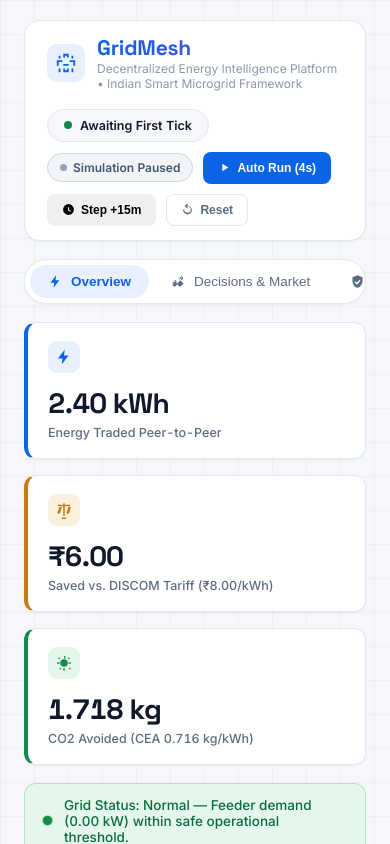
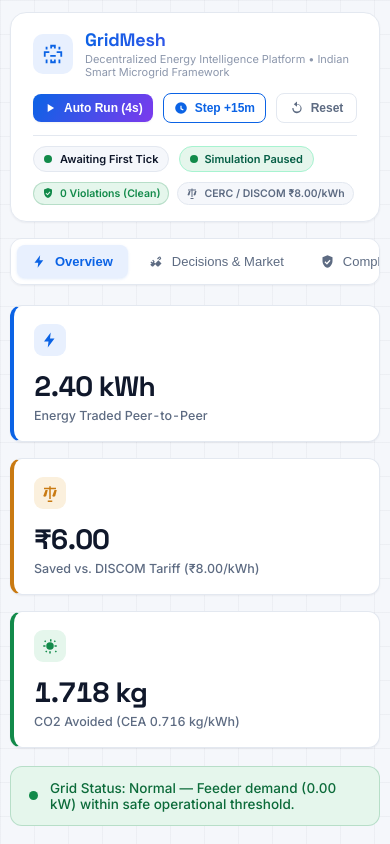
Before and after one commit to Codexhack286/Gridmesh, a Next.js app in the folder frontend/: page / in a window 390 px wide. Shown: the top 844 px of the page. Built offline with nearby package versions, Linux system fonts and the light colour scheme; no server answers.

Commit message:
fix(layout): enforce constant 1280px container width, executive 2-tier topbar, full-width symmetrical navigation tabs, and comprehensive responsive breakpoints

```diff
--- a/frontend/components/Header.tsx
+++ b/frontend/components/Header.tsx
@@ -59,53 +59,23 @@
 
   return (
     <div style={{ marginBottom: 18 }}>
-      {/* Topbar */}
+      {/* Executive Topbar Card */}
       <header className="topbar">
+        {/* Tier 1: Platform Brand on Left, Primary Simulation Controls on Right */}
+        <div className="topbar-row-primary">
           <div className="brand-wrapper">
             <div className="brand-icon">
               <Icon name="circuitry" size={22} />
             </div>
             <div className="brand-text">
               <span className="brand-title-grad">GridMesh</span>
-            <span className="brand-subtitle-light">Decentralized Energy Intelligence Platform • Indian Smart Microgrid Framework</span>
+              <span className="brand-subtitle-light">
+                Decentralized Energy Intelligence Platform • Indian Smart Microgrid Framework
+              </span>
             </div>
           </div>
 
-        <div className="topbar-right">
-          {quantModel && (
-            <span style={{ fontSize: 11.5, fontWeight: 600, color: "var(--voltage)", background: "var(--voltage-soft)", padding: "4px 10px", borderRadius: 999 }}>
-              {quantModel}
-            </span>
-          )}
-
-          <div className="clock-pill">
-            <span className={`pill-dot ${dotState}`} />
-            <span>{clockLabel}</span>
-          </div>
-
-          <div style={{
-            display: "inline-flex",
-            alignItems: "center",
-            gap: 6,
-            fontSize: 12,
-            fontWeight: 600,
-            padding: "6px 12px",
-            borderRadius: 999,
-            background: stressed ? "var(--alert-soft)" : !running ? "#F1F5F9" : "var(--leaf-soft)",
-            color: stressed ? "#9C1B2E" : !running ? "#475569" : "#0C6B3A",
-            border: `1px solid ${stressed ? "rgba(208,34,58,0.2)" : !running ? "#CBD5E1" : "rgba(18,138,74,0.2)"}`
-          }}>
-            <span style={{
-              width: 7,
-              height: 7,
-              borderRadius: "50%",
-              backgroundColor: stressed ? "var(--alert)" : !running ? "#94A3B8" : "var(--leaf)",
-              display: "inline-block"
-            }} />
-            <span>{pillText}</span>
-          </div>
-
-          {/* Primary Simulation Controls */}
+          <div className="topbar-actions">
             <button
               className={`btn ${running ? "btn-warn" : "btn-primary"}`}
               onClick={onToggleSim}
@@ -134,17 +104,52 @@
               <Icon name="reset" size={13} />
               <span>Reset</span>
             </button>
+          </div>
+        </div>
 
-          {violationCount > 0 && (
-            <span style={{ fontSize: 11.5, fontWeight: 700, color: "var(--alert)", background: "var(--alert-soft)", padding: "5px 10px", borderRadius: 999, display: "inline-flex", alignItems: "center", gap: 5 }}>
+        {/* Tier 2: Live Telemetry, Model Status & Compliance Strip */}
+        <div className="topbar-row-secondary">
+          <div className="topbar-status-left">
+            <div className="clock-pill">
+              <span className={`pill-dot ${dotState}`} />
+              <span>{clockLabel}</span>
+            </div>
+
+            <div className={`status-pill ${stressed ? "critical" : !running ? "paused" : "live"}`}>
+              <span className="status-dot" />
+              <span>{pillText}</span>
+            </div>
+          </div>
+
+          <div className="topbar-status-right">
+            {quantModel && (
+              <span className="meta-badge quant">
+                <Icon name="brain" size={12} />
+                <span>{quantModel.startsWith("ML:") ? quantModel : `ML: ${quantModel}`}</span>
+              </span>
+            )}
+
+            {violationCount > 0 ? (
+              <span className="meta-badge alert">
                 <Icon name="shield-warning" size={12} />
                 <span>{violationCount} Violations</span>
               </span>
+            ) : (
+              <span className="meta-badge clean">
+                <Icon name="shield-check" size={12} />
+                <span>0 Violations (Clean)</span>
+              </span>
             )}
+
+            <span className="meta-badge market">
+              <Icon name="scales" size={12} />
+              <span>CERC / DISCOM ₹8.00/kWh</span>
+            </span>
+          </div>
         </div>
       </header>
 
-      {/* Modern Pill Navigation Tabs */}
+      {/* Modern Pill Navigation Tabs (Full Width Symmetrical Span) */}
       <nav className="tabs-nav" role="tablist" aria-label="Microgrid Views">
         {TABS.map((tab) => {
           const isActive = activeTab === tab.id;
--- a/frontend/components/dashboard.css
+++ b/frontend/components/dashboard.css
@@ -108,47 +108,97 @@
 }
 
 .btn {
-  padding: 8px 14px;
+  appearance: none;
+  border: none;
+  cursor: pointer;
   border-radius: var(--radius-sm);
-  font-size: 12px;
+  font-size: 13px;
   font-weight: 600;
-  cursor: pointer;
+  padding: 8px 16px;
   display: inline-flex;
   align-items: center;
-  gap: 6px;
-  transition: all 0.15s ease;
-  border: 1px solid transparent;
+  gap: 7px;
+  transition: box-shadow 0.18s ease, transform 0.18s ease, background 0.18s ease;
+  white-space: nowrap;
+}
+
+.btn svg {
+  width: 14px;
+  height: 14px;
+}
+
+.btn:active {
+  transform: translateY(1px);
 }
 
 .btn-primary {
-  background: var(--brand-blue);
-  color: white;
-}
+  background: linear-gradient(120deg, var(--current), var(--voltage));
+  color: #ffffff;
+  box-shadow: var(--shadow-sm);
+}
+
 .btn-primary:hover {
-  background: #0369a1;
+  box-shadow: 0 6px 18px rgba(11, 99, 229, 0.28);
+}
+
+.btn-primary:disabled {
+  opacity: 0.55;
+  cursor: not-allowed;
+  box-shadow: none;
+}
+
+.btn-ghost {
+  background: transparent;
+  border: 1.5px solid var(--current);
+  color: var(--current);
+}
+
+.btn-ghost:hover {
+  background: var(--current-soft);
+}
+
+.btn-ghost:disabled {
+  opacity: 0.55;
+  cursor: not-allowed;
+}
+
+.btn-warn {
+  background: linear-gradient(120deg, var(--sun), var(--alert));
+  color: #ffffff;
+  box-shadow: var(--shadow-sm);
+}
+
+.btn-warn:hover {
+  box-shadow: 0 6px 18px rgba(208, 34, 58, 0.25);
 }
 
 .btn-outline {
-  background: white;
-  border-color: var(--border-color);
-  color: var(--text-secondary);
-}
+  background: var(--surface);
+  border: 1px solid var(--line);
+  color: var(--slate);
+}
+
 .btn-outline:hover {
-  background: #f8fafc;
-  border-color: #cbd5e1;
-  color: var(--text-primary);
+  background: var(--paper);
+  border-color: var(--line-strong);
+  color: var(--ink);
 }
 
 /* Scenario Bar */
 .scenario-bar {
-  background: #ffffff;
-  border-bottom: 1px solid var(--border-color);
-  padding: 10px 24px;
+  background: var(--surface);
+  border: 1px solid var(--line);
+  border-radius: var(--radius);
+  padding: 12px 18px;
+  margin-bottom: 18px;
   display: flex;
   align-items: center;
   justify-content: space-between;
   gap: 12px;
   font-size: 12px;
+  width: 100%;
+  box-sizing: border-box;
+  box-shadow: var(--shadow-sm);
 }
 
 .scenario-label {
@@ -157,6 +207,7 @@
   display: flex;
   align-items: center;
   gap: 6px;
+  white-space: nowrap;
 }
 
 .scenario-actions {
@@ -199,7 +250,10 @@
   display: grid;
   grid-template-columns: 2.2fr 1.2fr 1.4fr;
   gap: 16px;
-  padding: 16px 24px;
+  padding: 0;
+  margin-bottom: 18px;
+  width: 100%;
+  box-sizing: border-box;
   flex: 1;
 }
 
@@ -553,9 +607,11 @@
 /* Bottom Accordion / Optional Blockchain Explorer */
 .blockchain-banner {
   background: #ffffff;
-  border: 1px solid var(--border-color);
-  border-radius: var(--radius-lg);
-  margin: 0 24px 20px 24px;
+  border: 1px solid var(--line);
+  border-radius: var(--radius);
+  margin: 0 0 20px 0;
+  width: 100%;
+  box-sizing: border-box;
   box-shadow: var(--shadow-sm);
   overflow: hidden;
 }
@@ -666,23 +722,33 @@
    ========================================================================== */
 
 .app-container {
-  max-width: 1340px;
+  width: 100%;
+  max-width: 1280px;
   margin: 0 auto;
   padding: 20px 24px 64px;
-}
-
-/* ---------- Topbar ---------- */
+  box-sizing: border-box;
+}
+
+/* ---------- Topbar Card ---------- */
 .topbar {
   display: flex;
+  flex-direction: column;
+  gap: 12px;
+  background: var(--surface);
+  border: 1px solid var(--line);
+  border-radius: 16px;
+  padding: 16px 22px;
+  box-shadow: var(--shadow-sm);
+  width: 100%;
+  box-sizing: border-box;
+}
+
+.topbar-row-primary {
+  display: flex;
   align-items: center;
   justify-content: space-between;
-  gap: 18px;
-  background: var(--surface);
-  border: 1px solid var(--line);
-  border-radius: 16px;
-  padding: 14px 22px;
-  box-shadow: var(--shadow-sm);
-  flex-wrap: wrap;
+  gap: 16px;
+  width: 100%;
 }
 
 .brand-wrapper {
@@ -692,8 +758,8 @@
 }
 
 .brand-icon {
-  width: 38px;
-  height: 38px;
+  width: 40px;
+  height: 40px;
   border-radius: 10px;
   display: flex;
   align-items: center;
@@ -727,18 +793,42 @@
   font-weight: 400;
 }
 
-.topbar-right {
+.topbar-actions {
+  display: flex;
+  align-items: center;
+  gap: 10px;
+  flex-shrink: 0;
+}
+
+.topbar-row-secondary {
+  display: flex;
+  align-items: center;
+  justify-content: space-between;
+  gap: 12px;
+  width: 100%;
+  padding-top: 10px;
+  border-top: 1px solid var(--line);
+}
+
+.topbar-status-left {
   display: flex;
   align-items: center;
   gap: 10px;
   flex-wrap: wrap;
 }
 
+.topbar-status-right {
+  display: flex;
+  align-items: center;
+  gap: 8px;
+  flex-wrap: wrap;
+}
+
 .clock-pill {
   display: inline-flex;
   align-items: center;
   gap: 8px;
-  padding: 8px 16px;
+  padding: 7px 14px;
   border: 1px solid var(--line);
   border-radius: 999px;
   background: var(--paper);
@@ -768,35 +858,72 @@
   background: var(--slate-soft);
 }
 
-/* ---------- Pill Navigation Tabs ---------- */
+.meta-badge {
+  display: inline-flex;
+  align-items: center;
+  gap: 6px;
+  font-size: 11.5px;
+  font-weight: 600;
+  padding: 5px 11px;
+  border-radius: 999px;
+  white-space: nowrap;
+}
+
+.meta-badge.quant {
+  color: var(--voltage);
+  background: var(--voltage-soft);
+  border: 1px solid rgba(124, 58, 237, 0.18);
+}
+
+.meta-badge.alert {
+  color: var(--alert);
+  background: var(--alert-soft);
+  border: 1px solid rgba(208, 34, 58, 0.22);
+}
+
+.meta-badge.clean {
+  color: var(--leaf);
+  background: var(--leaf-soft);
+  border: 1px solid rgba(18, 138, 74, 0.22);
+}
+
+.meta-badge.market {
+  color: var(--slate);
+  background: var(--paper);
+  border: 1px solid var(--line);
+}
+
+/* ---------- Pill Navigation Tabs (Full-Width Symmetrical Span) ---------- */
 .tabs-nav {
   display: flex;
-  gap: 4px;
+  align-items: center;
+  gap: 6px;
   background: var(--surface);
   border: 1px solid var(--line);
-  border-radius: 999px;
-  padding: 5px;
-  margin: 18px 0;
-  width: max-content;
-  max-width: 100%;
-  overflow-x: auto;
+  border-radius: 12px;
+  padding: 6px;
+  margin: 16px 0 20px;
+  width: 100%;
+  box-sizing: border-box;
   box-shadow: var(--shadow-sm);
 }
 
 .tab-btn {
-  display: flex;
-  align-items: center;
+  flex: 1;
+  display: inline-flex;
+  align-items: center;
+  justify-content: center;
   gap: 8px;
+  padding: 10px 14px;
   border: none;
   background: transparent;
   color: var(--slate);
   font-size: 13.5px;
   font-weight: 500;
-  padding: 9px 18px;
-  border-radius: 999px;
+  border-radius: 8px;
   cursor: pointer;
-  transition: background 0.16s ease, color 0.16s ease;
   white-space: nowrap;
+  transition: all 0.16s ease;
 }
 
 .tab-btn:hover {
@@ -807,7 +934,8 @@
 .tab-btn.active {
   background: var(--current-soft);
   color: var(--current);
-  font-weight: 600;
+  font-weight: 700;
+  box-shadow: 0 1px 3px rgba(11, 99, 229, 0.12);
 }
 
 /* ---------- Hero KPI Row ---------- */
@@ -816,6 +944,14 @@
   grid-template-columns: repeat(3, 1fr);
   gap: 16px;
   margin-bottom: 18px;
+  width: 100%;
+  box-sizing: border-box;
+}
+
+.card-body .kpi-row {
+  grid-template-columns: repeat(4, 1fr);
+  gap: 12px;
+  margin-bottom: 14px;
 }
 
 .kpi-card {
@@ -1347,12 +1483,131 @@
   line-height: 1.45;
 }
 
-@media (max-width: 980px) {
-  .kpi-row { grid-template-columns: 1fr; }
-  .compliance-layout { grid-template-columns: 1fr; }
-  .quant-metrics-grid { grid-template-columns: 1fr; }
-  .flowchart-grid { grid-template-columns: 1fr; }
-  .guide-grid-2 { grid-template-columns: 1fr; }
+/* ---------- Responsive Breakpoints ---------- */
+@media (max-width: 1100px) {
+  .main-grid {
+    grid-template-columns: 1fr;
+  }
+}
+
+@media (max-width: 880px) {
+  .app-container {
+    padding: 16px 16px 48px;
+  }
+
+  .topbar-row-primary {
+    flex-direction: column;
+    align-items: flex-start;
+    gap: 14px;
+  }
+
+  .topbar-actions {
+    width: 100%;
+    justify-content: flex-start;
+    flex-wrap: wrap;
+  }
+
+  .topbar-row-secondary {
+    flex-direction: column;
+    align-items: flex-start;
+    gap: 10px;
+  }
+
+  .topbar-status-left,
+  .topbar-status-right {
+    width: 100%;
+    justify-content: flex-start;
+    flex-wrap: wrap;
+  }
+
+  .tabs-nav {
+    overflow-x: auto;
+    justify-content: flex-start;
+    padding: 6px;
+    -webkit-overflow-scrolling: touch;
+    scrollbar-width: none;
+  }
+
+  .tabs-nav::-webkit-scrollbar {
+    display: none;
+  }
+
+  .tab-btn {
+    flex: 0 0 auto;
+    padding: 9px 15px;
+    font-size: 13px;
+  }
+
+  .scenario-bar {
+    flex-direction: column;
+    align-items: flex-start;
+    gap: 10px;
+  }
+
+  .scenario-actions {
+    width: 100%;
+    flex-wrap: wrap;
+  }
+
+  .kpi-row {
+    grid-template-columns: 1fr;
+  }
+
+  .card-body .kpi-row {
+    grid-template-columns: repeat(2, 1fr);
+  }
+
+  .compliance-layout {
+    grid-template-columns: 1fr;
+  }
+
+  .quant-metrics-grid {
+    grid-template-columns: 1fr;
+  }
+
+  .flowchart-grid {
+    grid-template-columns: 1fr;
+  }
+
+  .guide-grid-2 {
+    grid-template-columns: 1fr;
+  }
+}
+
+@media (max-width: 540px) {
+  .app-container {
+    padding: 12px 10px 40px;
+  }
+
+  .brand-title-grad {
+    font-size: 18px;
+  }
+
+  .brand-subtitle-light {
+    font-size: 11px;
+  }
+
+  .topbar-actions .btn {
+    flex: 1;
+    justify-content: center;
+    font-size: 12px;
+    padding: 7px 10px;
+  }
+
+  .clock-pill,
+  .status-pill {
+    font-size: 11px;
+    padding: 5px 10px;
+  }
+
+  .meta-badge {
+    font-size: 10.5px;
+    padding: 4px 8px;
+  }
+
+  .card-body .kpi-row {
+    grid-template-columns: 1fr;
+  }
 }
 
 /* Dataset Calibration & Indian Grid Conversion Showcase */
```
Lines whose indentation alone changed are shown as unchanged.
